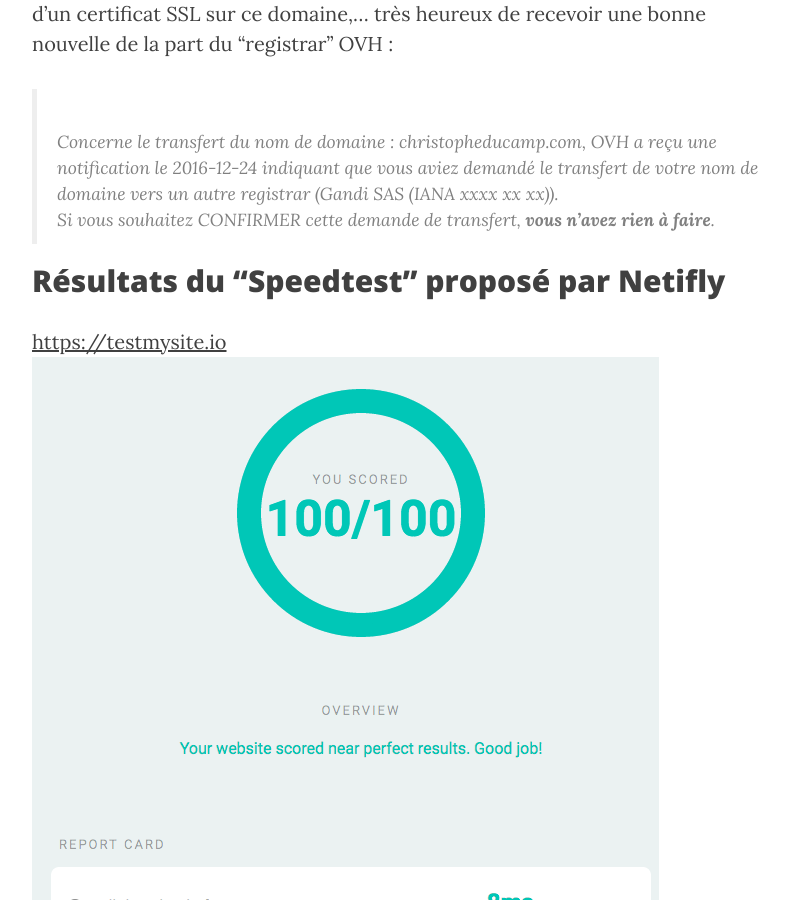
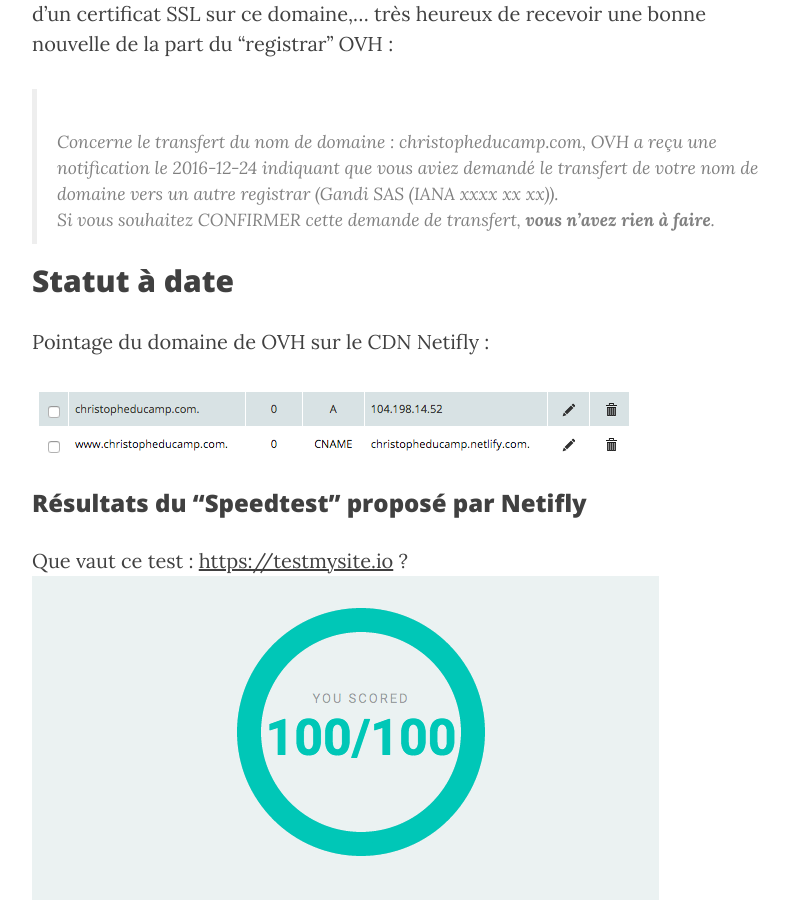
Before and after one commit to ChristopheDucamp/xtof-clean-blog, a Jekyll site: the page built from _posts/2016-12-24-migration-jamstack.markdown, in a window 1280 px wide and 900 px high, scrolled down 897 px. Shown: the whole window, without its empty margins (233-1022 px from the left). Built offline with Jekyll 4.4.1, drawn with Linux system fonts in a browser that asks for light colours; nearby versions of some CDN libraries; comment, search, counter and statistics services are not loaded.

Commit message:
Updated Migration Jamstack

```diff
--- a/_posts/2016-12-24-migration-jamstack.markdown
+++ b/_posts/2016-12-24-migration-jamstack.markdown
@@ -21,9 +21,15 @@ Après un [gros mal de crâne vécu avant-hier](http://ducamp.me/2016-357) pour
 
 > Concerne le transfert du nom de domaine : christopheducamp.com, OVH a reçu une notification le 2016-12-24 indiquant que vous aviez demandé le transfert de votre nom de domaine vers un autre registrar (Gandi SAS (IANA xxxx xx xx)).<br>Si vous souhaitez CONFIRMER cette demande de transfert, **vous n'avez rien à faire**.
 
-## Résultats du "Speedtest" proposé par Netifly
+## Statut à date
 
-[https://testmysite.io](https://testmysite.io)
+Pointage du domaine de OVH sur le CDN Netifly :
+
+![OVH 2016-12-24.png](/uploads/OVH%202016-12-24.png)
+
+### Résultats du "Speedtest" proposé par Netifly
+
+Que vaut ce test : [https://testmysite.io](https://testmysite.io) ?
 ![Netlify Speedtest 2016-12-24.png](/uploads/Netlify%20Speedtest%202016-12-24.png)
 
 Le chantier est en cours. Je me réjouis d'avancer en 2017 sur ce plan de route. Encore un grand merci à Bertrand pour l'accompagnement et bonnes fêtes à tous.
```
